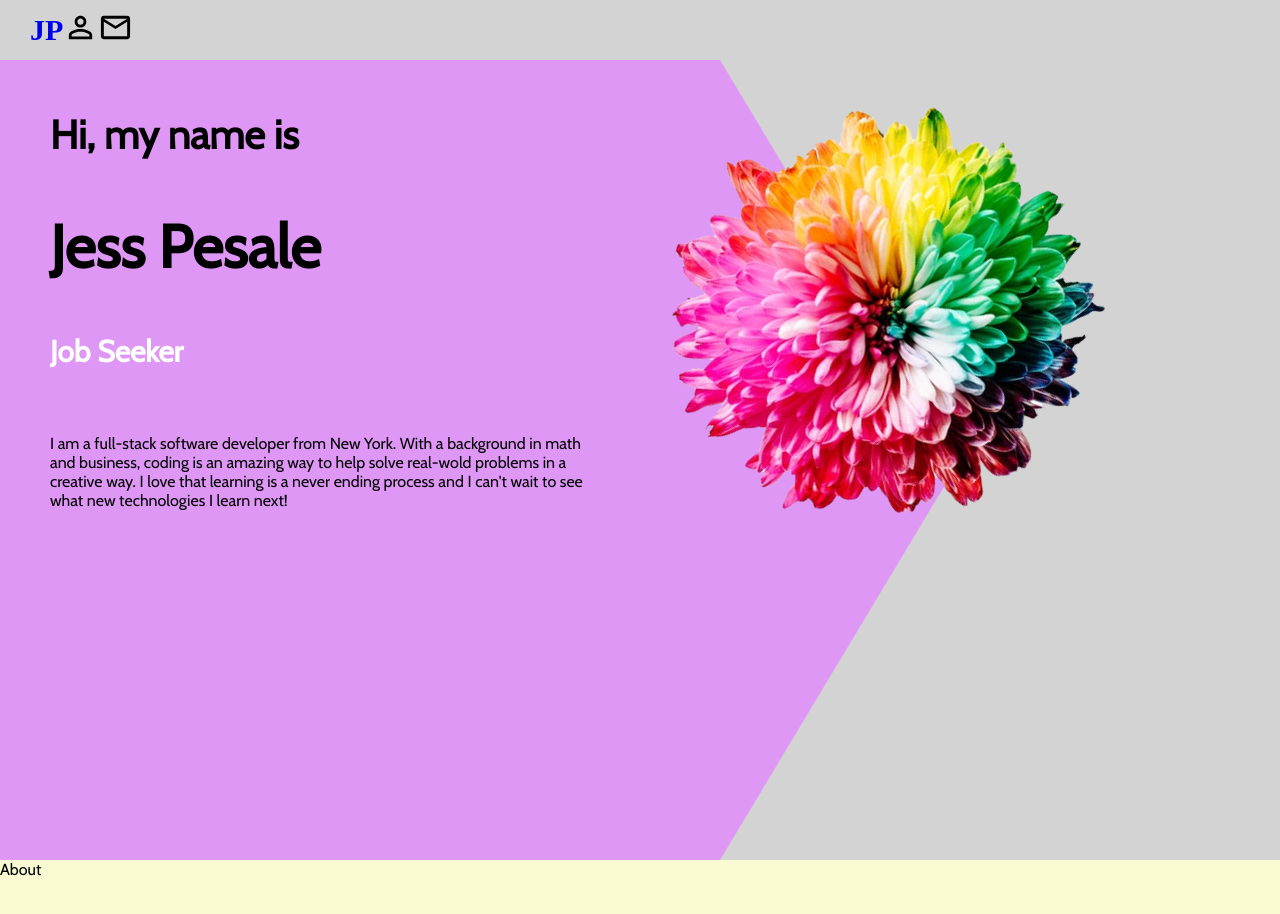
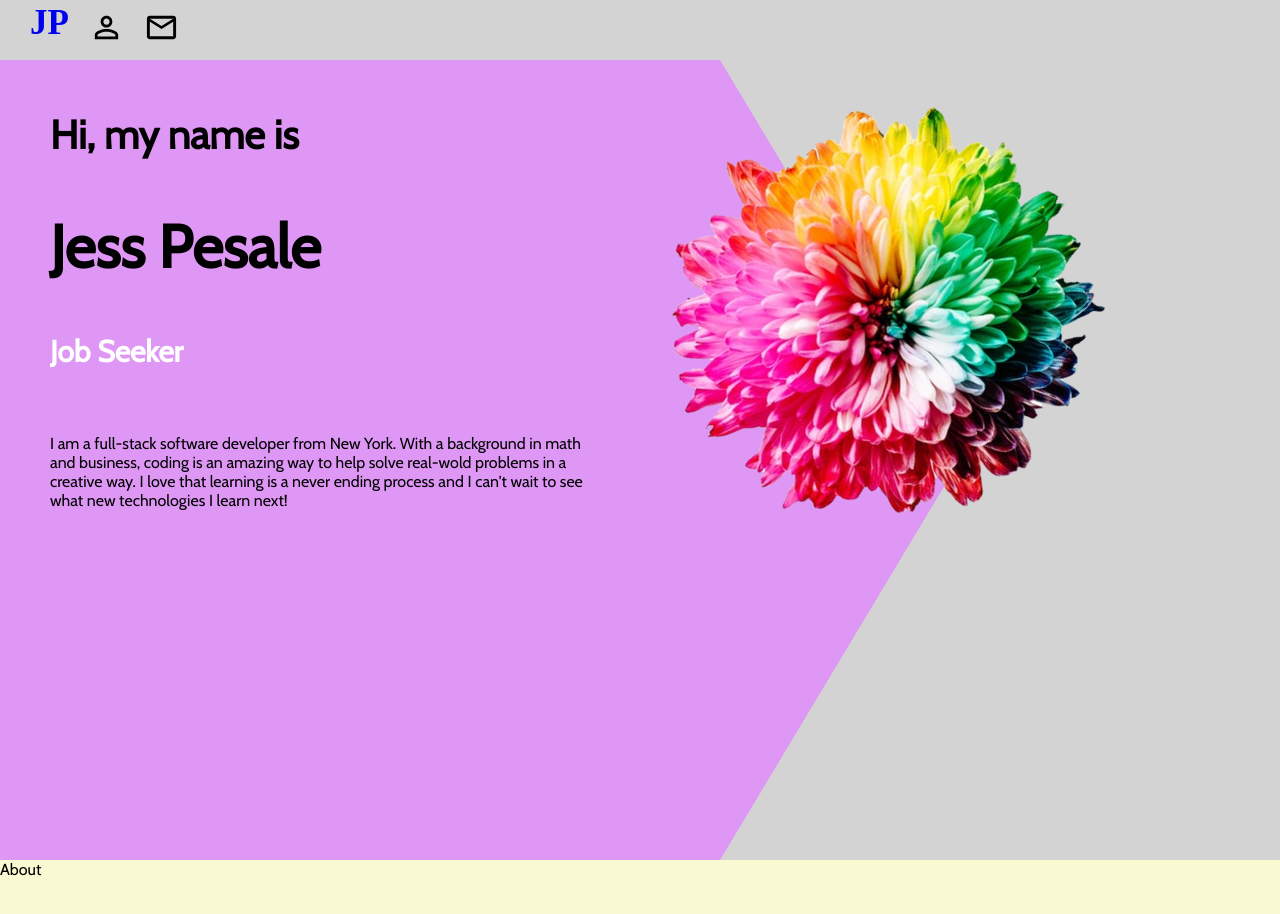
Before and after one commit to jesspesale/portfolio-site, a React (Create React App) app: page / in a window 1280 px wide. Shown: the top 914 px of the page. Built offline with nearby package versions, Linux system fonts and the light colour scheme.

Commit message:
added some sizing and spacing css fo icons in navbar

```diff
--- a/src/components/Navbar/Navbar.css
+++ b/src/components/Navbar/Navbar.css
@@ -17,14 +17,20 @@
 }
 
 .logo{
-    font-size: 30px;
+    font-size: 35px;
     font-weight: 900;
     font-family: 'Dancing Script', cursive;
     text-decoration: none;
+    margin-top: -7px;
 }
 
 .nav-left{
     display: flex;
+    justify-content: space-around;
+
+}
+.icon{
+    margin-right: 20px;
     align-items: center;
 }
 
--- a/src/components/Navbar/Navbar.jsx
+++ b/src/components/Navbar/Navbar.jsx
@@ -8,7 +8,7 @@ const Navbar = () => {
       <div className="navbar">
         <div className="nav-wrapper">
           <div className="nav-left">
-            <a href="#intro" className="logo">
+            <a href="#intro" className="logo icon">
               JP
             </a>
             <div className="itemContainer">
```
